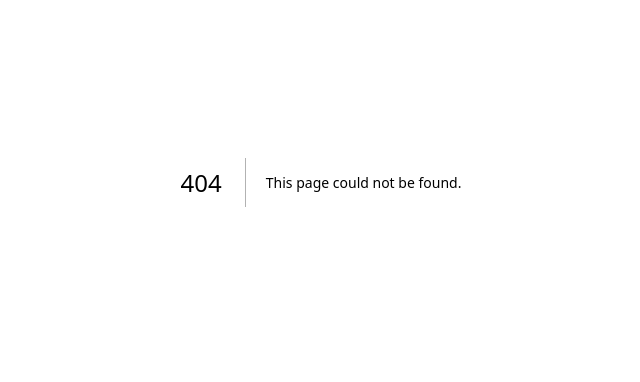
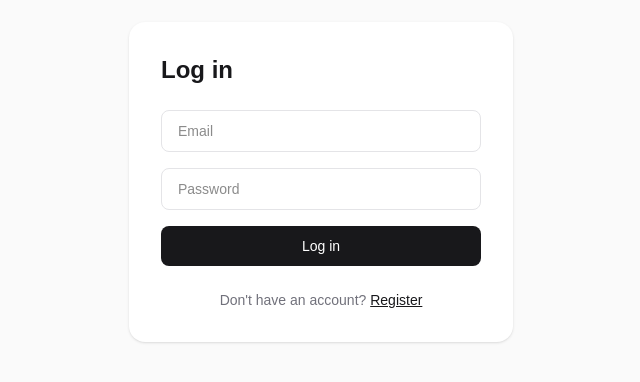
Before and after one commit to PlayD-Dev/PlayD, a Next.js app in the folder frontend/: page /auth in a window 1280 px wide. Before the commit this address had no page. Shown: the part 218-600 px from the top of the page, without its empty margins (319-959 px from the left). Built offline with nearby package versions, Linux system fonts and the light colour scheme; no server answers.

Commit message:
added firebase.ts file and basic login/registration page

```diff
--- a/frontend/package.json
+++ b/frontend/package.json
@@ -9,6 +9,7 @@
     "lint": "eslint"
   },
   "dependencies": {
+    "firebase": "^12.10.0",
     "next": "16.1.6",
     "react": "19.2.3",
     "react-dom": "19.2.3"
--- /dev/null
+++ b/frontend/src/app/auth/page.tsx
@@ -0,0 +1,92 @@
+"use client";
+
+// go to localhost:3000/auth to see this page
+
+import { useState } from "react";
+import {
+  createUserWithEmailAndPassword,
+  signInWithEmailAndPassword,
+} from "firebase/auth";
+import { auth } from "@/lib/firebase";
+
+export default function AuthPage() {
+  const [mode, setMode] = useState<"login" | "register">("login");
+  const [email, setEmail] = useState("");
+  const [password, setPassword] = useState("");
+  const [message, setMessage] = useState<{ text: string; error: boolean } | null>(null);
+  const [loading, setLoading] = useState(false);
+
+  async function handleSubmit(e: React.FormEvent) {
+    e.preventDefault();
+    setLoading(true);
+    setMessage(null);
+
+    try {
+      if (mode === "register") {
+        await createUserWithEmailAndPassword(auth, email, password);
+        setMessage({ text: "Account is created.", error: false });
+      } else {
+        await signInWithEmailAndPassword(auth, email, password);
+        setMessage({ text: "Logged in successfully!", error: false });
+      }
+    } catch (err: unknown) {
+      const msg = err instanceof Error ? err.message : "Something went wrong";
+      setMessage({ text: msg, error: true });
+    } finally {
+      setLoading(false);
+    }
+  }
+
+  return (
+    <div className="flex min-h-screen items-center justify-center bg-zinc-50 dark:bg-black">
+      <div className="w-full max-w-sm rounded-2xl bg-white p-8 shadow-sm dark:bg-zinc-900">
+        <h1 className="mb-6 text-2xl font-semibold text-zinc-900 dark:text-zinc-50">
+          {mode === "login" ? "Log in" : "Create account"}
+        </h1>
+
+        <form onSubmit={handleSubmit} className="flex flex-col gap-4">
+          <input
+            type="email"
+            placeholder="Email"
+            value={email}
+            onChange={(e) => setEmail(e.target.value)}
+            required
+            className="rounded-lg border border-zinc-200 px-4 py-2.5 text-sm outline-none focus:border-zinc-400 dark:border-zinc-700 dark:bg-zinc-800 dark:text-zinc-50"
+          />
+          <input
+            type="password"
+            placeholder="Password"
+            value={password}
+            onChange={(e) => setPassword(e.target.value)}
+            required
+            className="rounded-lg border border-zinc-200 px-4 py-2.5 text-sm outline-none focus:border-zinc-400 dark:border-zinc-700 dark:bg-zinc-800 dark:text-zinc-50"
+          />
+
+          <button
+            type="submit"
+            disabled={loading}
+            className="rounded-lg bg-zinc-900 py-2.5 text-sm font-medium text-white transition-colors hover:bg-zinc-700 disabled:opacity-50 dark:bg-zinc-50 dark:text-zinc-900"
+          >
+            {loading ? "Loading..." : mode === "login" ? "Log in" : "Register"}
+          </button>
+        </form>
+
+        {message && (
+          <p className={`mt-4 text-sm ${message.error ? "text-red-500" : "text-green-600"}`}>
+            {message.text}
+          </p>
+        )}
+
+        <p className="mt-6 text-center text-sm text-zinc-500">
+          {mode === "login" ? "Don't have an account?" : "Already have an account?"}{" "}
+          <button
+            onClick={() => { setMode(mode === "login" ? "register" : "login"); setMessage(null); }}
+            className="font-medium text-zinc-900 underline dark:text-zinc-50"
+          >
+            {mode === "login" ? "Register" : "Log in"}
+          </button>
+        </p>
+      </div>
+    </div>
+  );
+}
--- /dev/null
+++ b/frontend/src/lib/firebase.ts
@@ -0,0 +1,14 @@
+import { initializeApp, getApps } from "firebase/app";
+import { getAuth } from "firebase/auth";
+
+const firebaseConfig = {
+  apiKey: process.env.NEXT_PUBLIC_FIREBASE_API_KEY,
+  authDomain: process.env.NEXT_PUBLIC_FIREBASE_AUTH_DOMAIN,
+  projectId: process.env.NEXT_PUBLIC_FIREBASE_PROJECT_ID,
+  storageBucket: process.env.NEXT_PUBLIC_FIREBASE_STORAGE_BUCKET,
+  messagingSenderId: process.env.NEXT_PUBLIC_FIREBASE_MESSAGING_SENDER_ID,
+  appId: process.env.NEXT_PUBLIC_FIREBASE_APP_ID,
+};
+
+const app = getApps().length === 0 ? initializeApp(firebaseConfig) : getApps()[0];
+export const auth = getAuth(app);
```
Also changed, not shown: 1 other file (tests, documents, lock files or other folders).
